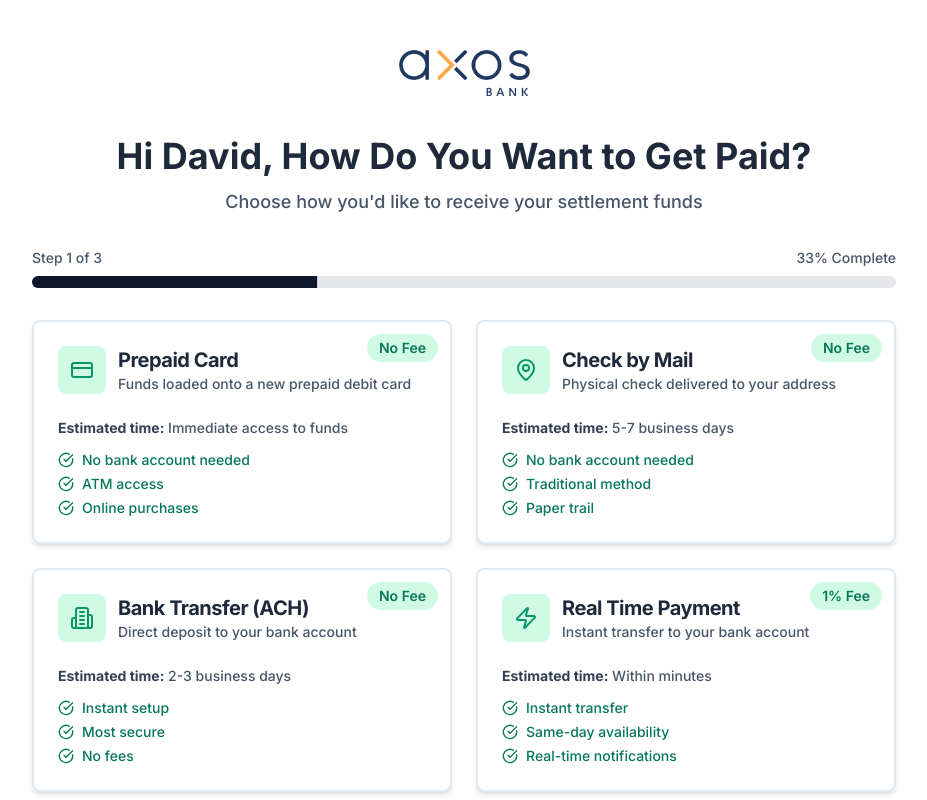
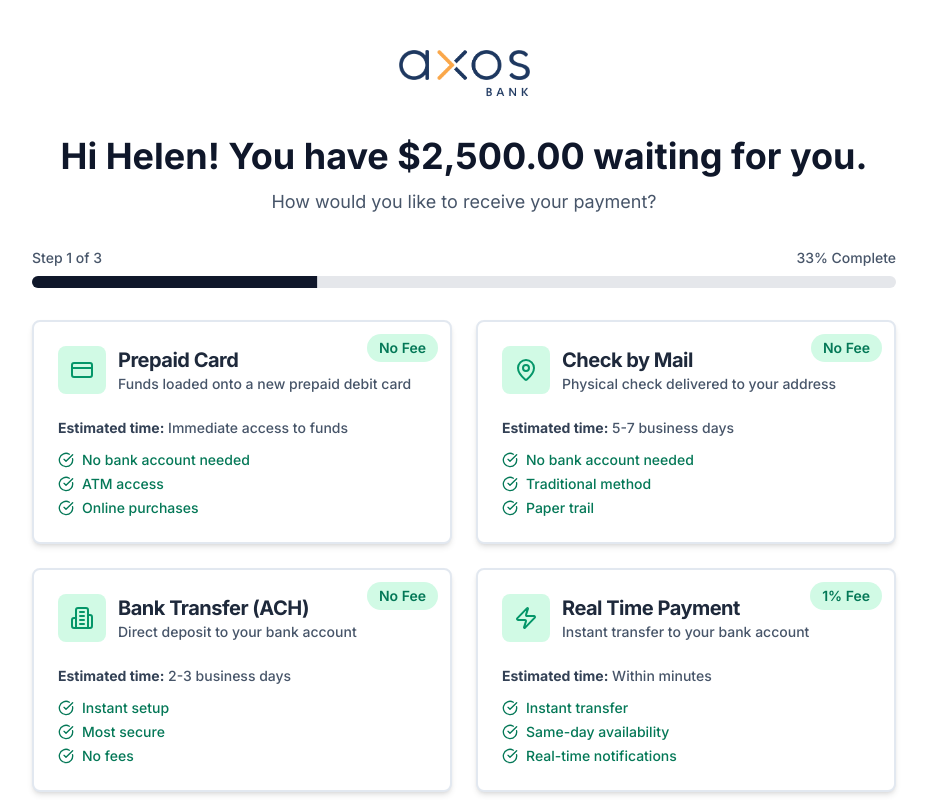
Before and after one commit to jaredMermey/debt-delivery-delight, a React (Vite) app: page / in a window 1280 px wide. Shown: the top 800 px of the page, without its empty margins (176-1103 px from the left). Built offline with nearby package versions, Linux system fonts and the light colour scheme.

Commit message:
Update page title and subtitle
Update the main heading (h1) and subheading (h2) on the payment selection page to match the provided image.

```diff
--- a/src/components/ProgressHeader.tsx
+++ b/src/components/ProgressHeader.tsx
@@ -22,11 +22,11 @@ export const ProgressHeader = ({ currentStep, progressValue, bankLogo }: Progres
 
       {/* Header */}
       <div className="text-center mb-8">
-        <h1 className="text-4xl font-bold text-slate-800 mb-3">
-          Hi David, How Do You Want to Get Paid?
+        <h1 className="text-4xl font-bold text-slate-900 mb-3">
+          Hi Helen! You have $2,500.00 waiting for you.
         </h1>
-        <p className="text-slate-600 text-lg font-medium">
-          Choose how you'd like to receive your settlement funds
+        <p className="text-slate-600 text-lg">
+          How would you like to receive your payment?
         </p>
       </div>
 
```
